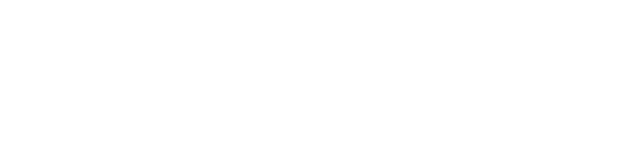
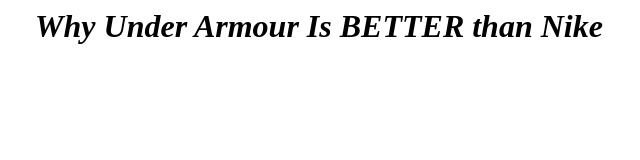
Before and after one commit to WVCS/index-Cartijared, a plain HTML site: page convince/nike.html in a window 1280 px wide. Shown: the whole page, without its empty margins (321-961 px from the left). Drawn offline with Linux system fonts and the light colour scheme.

Commit message:
Update nike.html

```diff
--- a/convince/nike.html
+++ b/convince/nike.html
@@ -1,4 +1,4 @@
-
-<html>
-   <body>
-     <img src="Convince LOGO.png"
+<head>
+  <center> <I> <b> <h1> Why Under Armour Is BETTER than Nike </h1> </i> </b>
+    <body>
+      <img src="Convince LOGO.png"
```
